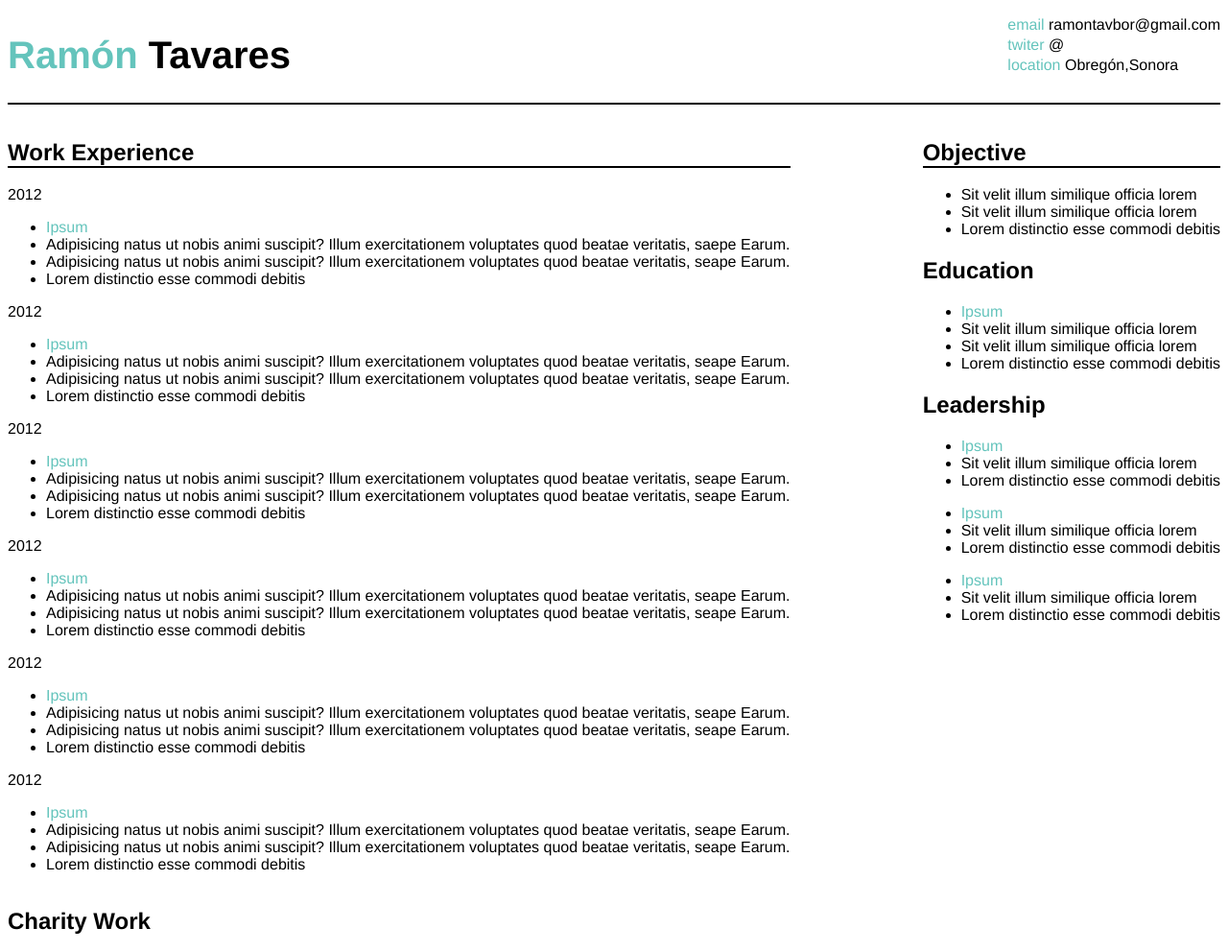
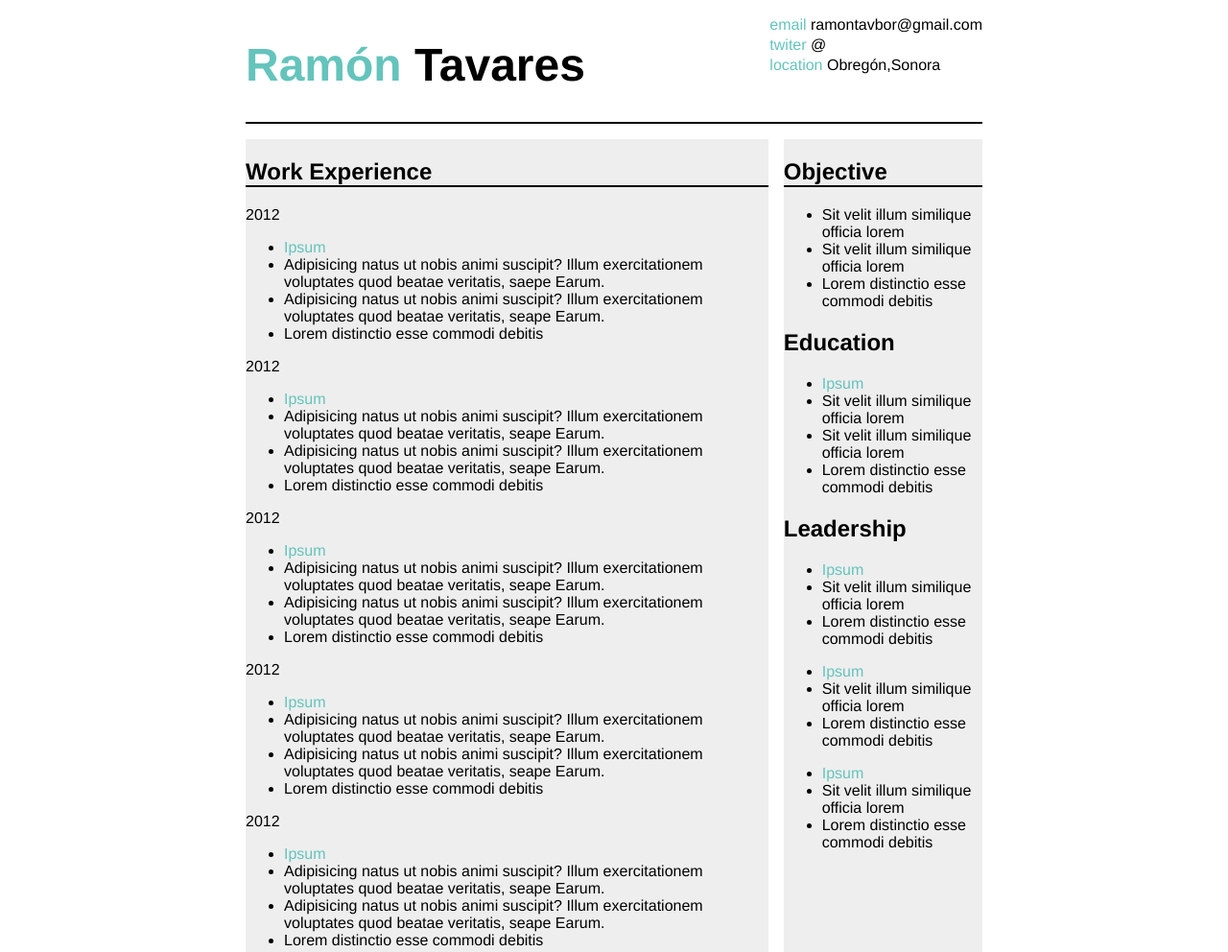
Before and after one commit to RamonTav/Resume, a plain HTML site: page index.html in a window 1280 px wide. Shown: the top 992 px of the page at 96% size. Drawn offline with Linux system fonts and the light colour scheme.

Commit message:
Add background color to sections

```diff
--- a/index.html
+++ b/index.html
@@ -155,6 +155,10 @@
 
       </section>
 
+   <div id="Blank"></div>
+
+
+
    <aside>
       <div>
          <h2 id="AsideTopH2">Objective</h2>
--- a/style.css
+++ b/style.css
@@ -1,6 +1,12 @@
 html {
    font-family: Helvetica, sans-serif;
    font-size: 100%;
+}
+
+
+body {
+   width: 60%;
+   margin-left: 20%;
 }
 
 span {
@@ -16,16 +22,28 @@ header {
 }
 
 header h1 {
-   font-size: 2.5em;
+   font-size: 3.0em;
 }
 
-header p {
-   line-height: 0.3em;
-}
 
 main {
    display: flex;
    justify-content: space-between;
+}
+
+
+main, aside, #BottomSection {
+   background-color: #EEEEEE;
+}
+
+
+#TopSection {
+   border-right: 1rem solid white;
+}
+
+
+header p {
+   line-height: 0.3em;
 }
 
 #TopSection h2 {
```
